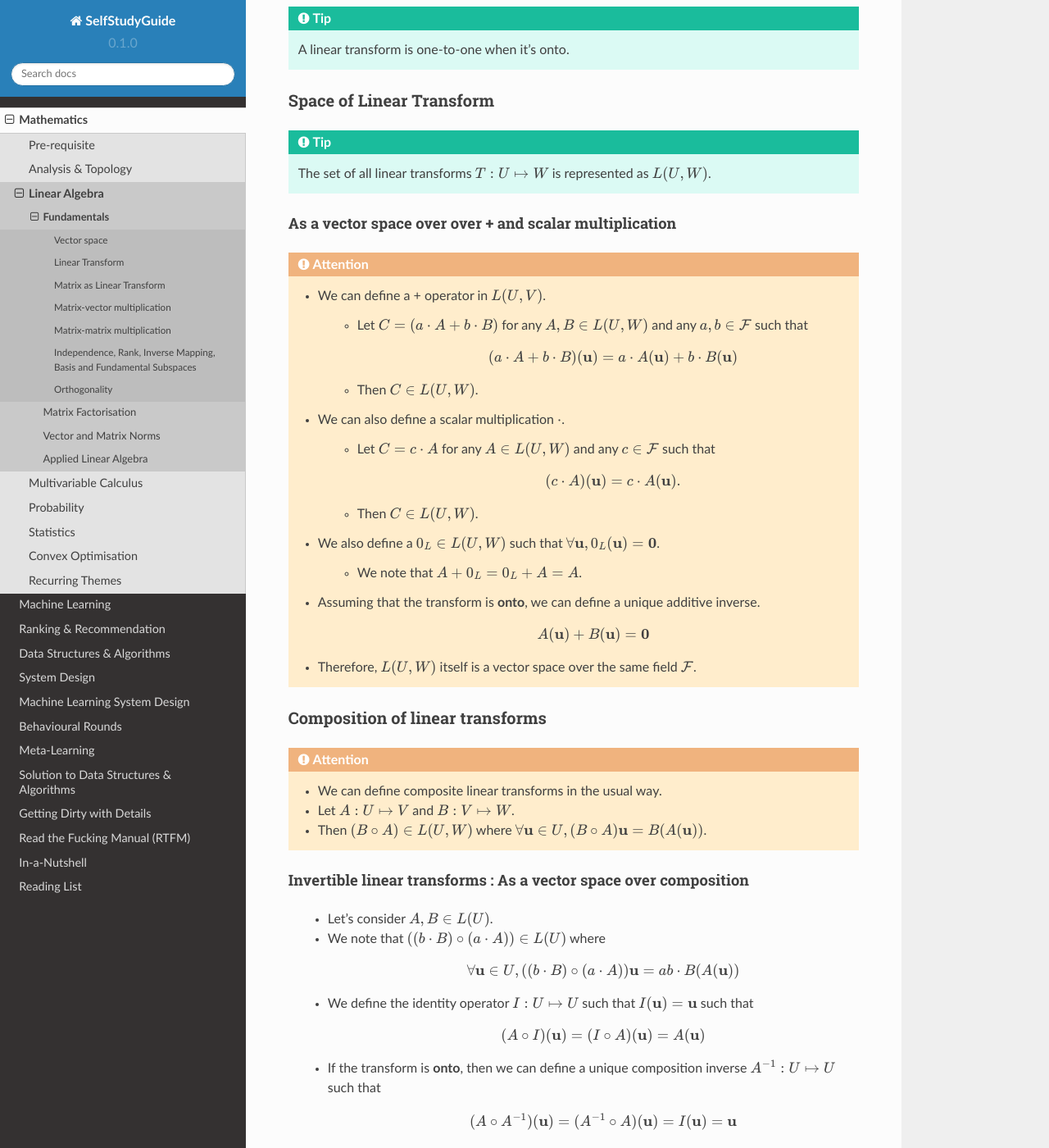
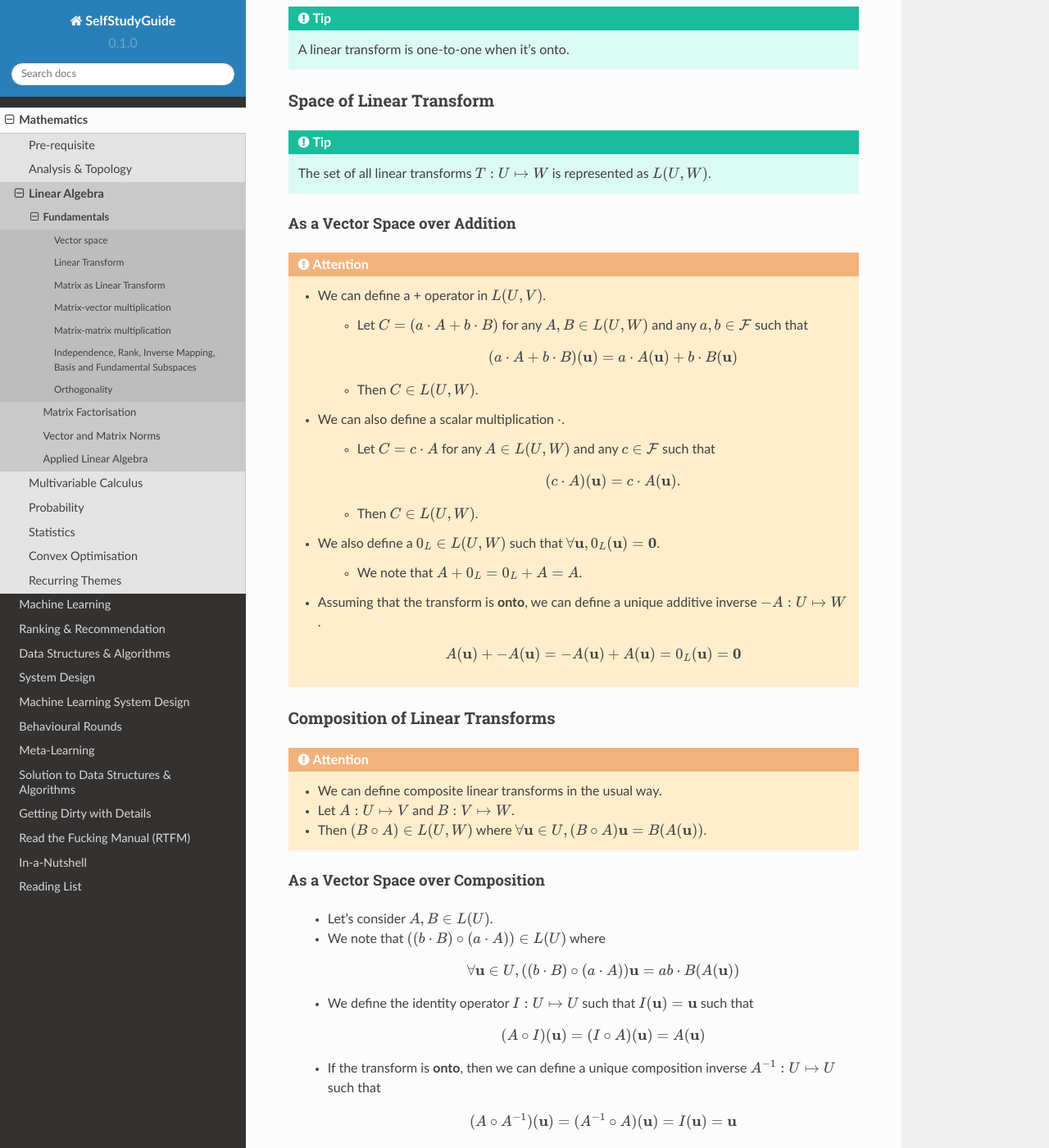
Before and after one commit to uselesstechjunks/leetcode, a Sphinx documentation site: the page built from docs/source/math/linalg/funda.rst, in a window 1280 px wide and 1400 px high, scrolled down 1287 px. Shown: the whole window at 82% size. Built offline with Sphinx 7.4.7 and the Read the Docs theme 2.0.0, drawn with Linux system fonts in a browser that asks for light colours.

Commit message:
Update funda.rst

```diff
--- a/docs/source/math/linalg/funda.rst
+++ b/docs/source/math/linalg/funda.rst
@@ -51,7 +51,7 @@ Space of Linear Transform
 .. tip::
 	The set of all linear transforms :math:`T:U\mapsto W` is represented as :math:`L(U,W)`.
 
-As a vector space over over + and scalar multiplication
+As a Vector Space over Addition
 --------------------------------------------------------------------------------
 .. attention::
 	* We can define a + operator in :math:`L(U,V)`.
@@ -69,19 +69,18 @@ As a vector space over over + and scalar multiplication
 	* We also define a :math:`0_L\in L(U,W)` such that :math:`\forall \mathbf{u}, 0_L(\mathbf{u})=\mathbf{0}`.
 
 		* We note that :math:`A+0_L=0_L+A=A`.
-	* Assuming that the transform is **onto**, we can define a unique additive inverse.
+	* Assuming that the transform is **onto**, we can define a unique additive inverse :math:`-A:U\mapsto W`.
 
-		.. math:: A(\mathbf{u})+B(\mathbf{u})=\mathbf{0}
-	* Therefore, :math:`L(U,W)` itself is a vector space over the same field :math:`\mathcal{F}`.
+		.. math:: A(\mathbf{u})+-A(\mathbf{u})=-A(\mathbf{u})+A(\mathbf{u})=0_L(\mathbf{u})=\mathbf{0}
 
-Composition of linear transforms
+Composition of Linear Transforms
 ================================================================================
 .. attention::
 	* We can define composite linear transforms in the usual way.
 	* Let :math:`A:U\mapsto V` and :math:`B:V\mapsto W`.
 	* Then :math:`(B\circ A)\in L(U,W)` where :math:`\forall\mathbf{u}\in U, (B\circ A)\mathbf{u}=B(A(\mathbf{u}))`.
 
-Invertible linear transforms : As a vector space over composition
+As a Vector Space over Composition
 --------------------------------------------------------------------------------
 	* Let's consider :math:`A,B\in L(U)`.
 	* We note that :math:`((b\cdot B)\circ (a\cdot A))\in L(U)` where
```
